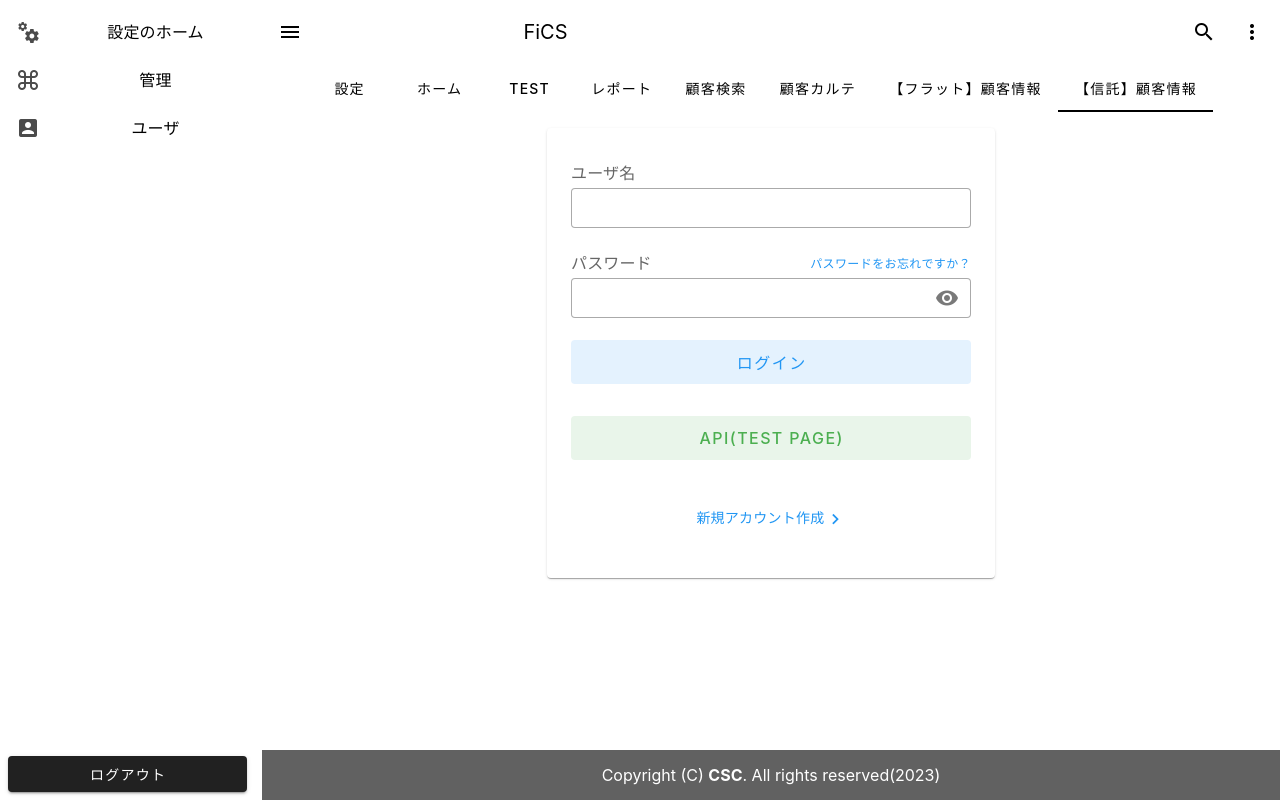
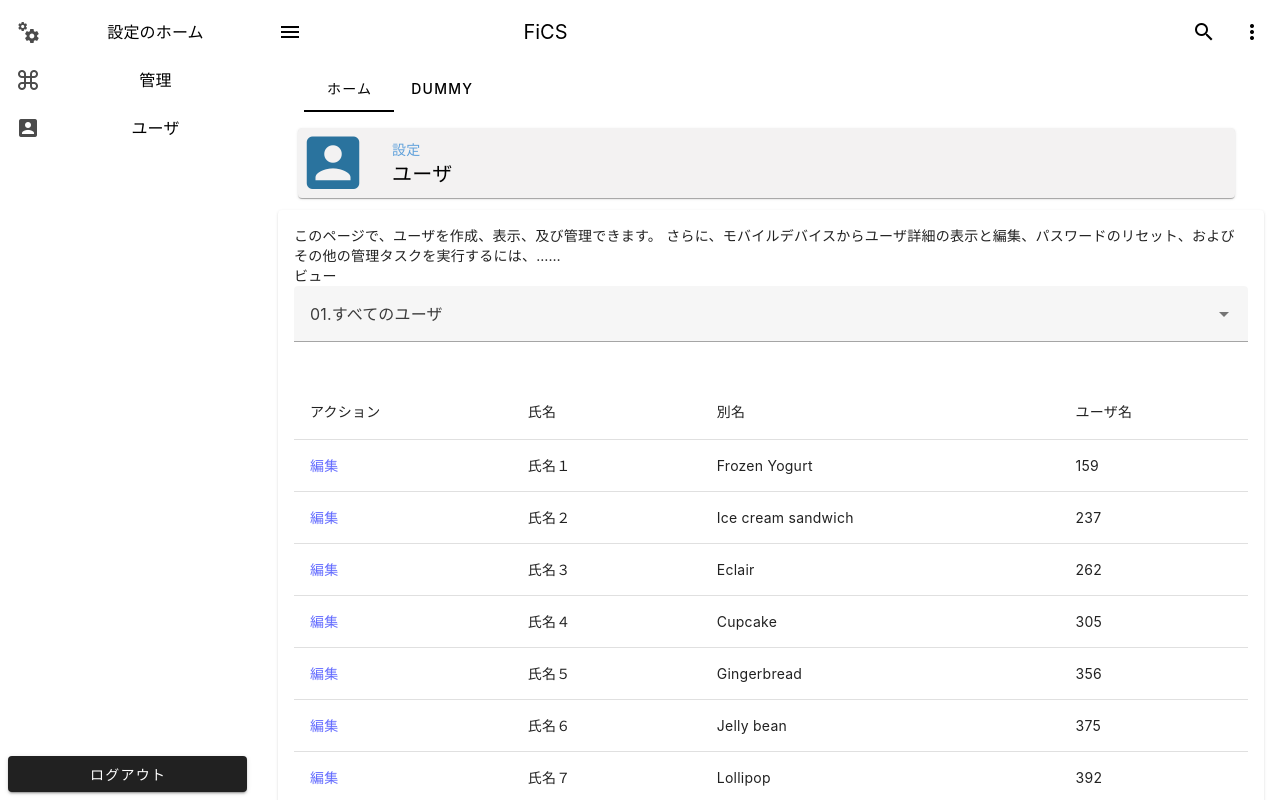
Before and after one commit to weijin1990/vite, a Vue app: page / in a window 1280 px wide. Shown: the top 800 px of the page. Built offline with nearby package versions, Linux system fonts and the light colour scheme.

Commit message:
init front APP for POC

```diff
--- a/src/App.vue
+++ b/src/App.vue
@@ -117,14 +117,16 @@ export default {
       ],
       activeTab: null,
       paths: [
-        { name: '設定', path: '/dashboard' },
-        { name: 'ホーム', path: '/home' },
-        { name: 'TEST', path: '/fetch' },
-        { name: 'レポート', path: '/' },
-        { name: '顧客検索', path: '/' },
-        { name: '顧客カルテ', path: '/' },
-        { name: '【フラット】顧客情報', path: '/' },
-        { name: '【信託】顧客情報', path: '/' },
+        // { name: '設定', path: '/dashboard' },
+        // { name: 'ホーム', path: '/home' },
+        // { name: 'TEST', path: '/fetch' },
+        // { name: 'レポート', path: '/' },
+        // { name: '顧客検索', path: '/' },
+        // { name: '顧客カルテ', path: '/' },
+        // { name: '【フラット】顧客情報', path: '/' },
+        // { name: '【信託】顧客情報', path: '/' },
+        { name: 'ホーム', path: '/dashboard' },
+        { name: 'DUMMY', path: '/fetch' },
         ],
         text: 'Lorem ipsum dolor sit amet, consectetur adipiscing elit, sed do eiusmod tempor incididunt ut labore et dolore magna aliqua. Ut enim ad minim veniam, quis nostrud exercitation ullamco laboris nisi ut aliquip ex ea commodo consequat.',
     }),
```
Also changed, not shown: src/router/routes.js (+4 -3 lines).
